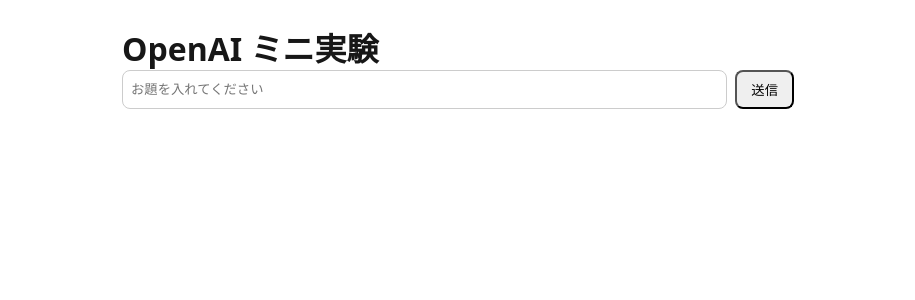
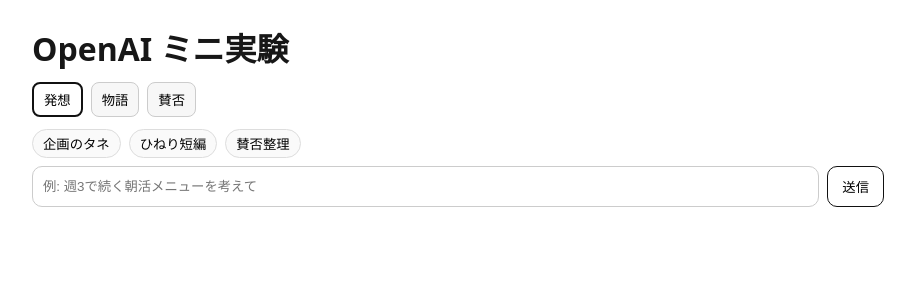
Before and after one commit to daligucheng/my-app, a Next.js app: page / in a window 1280 px wide. Shown: the top 300 px of the page, without its empty margins (182-1097 px from the left). Built offline with nearby package versions, Linux system fonts and the light colour scheme.

Commit message:
feat: system prompt + 3モード + プリセット

```diff
--- a/app/api/ai/route.ts
+++ b/app/api/ai/route.ts
@@ -1,12 +1,33 @@
 import OpenAI from "openai";
+
 const client = new OpenAI({ apiKey: process.env.OPENAI_API_KEY });
 
 export async function POST(req: Request) {
-  const { prompt } = await req.json();
-  const completion = await client.chat.completions.create({
-    model: "gpt-4o-mini",
-    messages: [{ role: "user", content: prompt ?? "こんにちは" }],
-  });
-  const text = completion.choices?.[0]?.message?.content ?? "";
-  return Response.json({ text });
+  try {
+    const { prompt, mode } = await req.json();
+
+    const system =
+      mode === "story"
+        ? "あなたはショートショート作家。日本語で300〜500文字、ラスト1行にひねり。難しい言葉は避け、比喩は1つだけ。"
+        : mode === "debate"
+        ? "あなたはモデレーター。お題について賛成3点・反対3点を見出しつき箇条書き→最後に折衷案1つを示す。各点は具体例つきで2行以内。"
+        : "あなたは発想支援コーチ。お題からユースケースを3個、各2行以内で具体例・道具・一歩目を混ぜて日本語で提案。";
+
+    const completion = await client.chat.completions.create({
+      model: "gpt-4o-mini",
+      temperature: 0.7,
+      messages: [
+        { role: "system", content: system },
+        { role: "user", content: String(prompt ?? "") }
+      ],
+    });
+
+    const text = completion.choices?.[0]?.message?.content ?? "";
+    return Response.json({ text });
+  } catch (e: any) {
+    return new Response(JSON.stringify({ error: e?.message ?? "unknown error" }), {
+      status: 500,
+      headers: { "Content-Type": "application/json" },
+    });
+  }
 }
--- a/app/page.tsx
+++ b/app/page.tsx
@@ -1,19 +1,84 @@
 'use client';
 import { useState } from 'react';
+
+type Mode = 'ideas' | 'story' | 'debate';
+
 export default function Home() {
-  const [prompt, setPrompt] = useState(''); const [out, setOut] = useState('');
+  const [prompt, setPrompt] = useState('');
+  const [out, setOut] = useState('');
+  const [mode, setMode] = useState<Mode>('ideas');
+  const [loading, setLoading] = useState(false);
+
   async function onSubmit(e: React.FormEvent) {
     e.preventDefault();
-    const res = await fetch('/api/ai',{method:'POST',headers:{'Content-Type':'application/json'},body:JSON.stringify({prompt})});
-    const data = await res.json(); setOut(data.text ?? '(no text)');
+    setLoading(true);
+    setOut('');
+    try {
+      const res = await fetch('/api/ai', {
+        method: 'POST',
+        headers: { 'Content-Type': 'application/json' },
+        body: JSON.stringify({ prompt, mode })
+      });
+      const data = await res.json();
+      setOut(data.text ?? '(no text)');
+    } catch (err: any) {
+      setOut('Error: ' + (err?.message ?? String(err)));
+    } finally {
+      setLoading(false);
+    }
   }
-  return (<main style={{padding:24,maxWidth:720,margin:'0 auto',fontFamily:'system-ui'}}>
-    <h1>OpenAI ミニ実験</h1>
-    <form onSubmit={onSubmit} style={{display:'flex',gap:8,marginBottom:16}}>
-      <input value={prompt} onChange={e=>setPrompt(e.target.value)} placeholder="お題を入れてください"
-        style={{flex:1,padding:8,border:'1px solid #ccc',borderRadius:8}}/>
-      <button type="submit" style={{padding:'8px 14px',borderRadius:8}}>送信</button>
-    </form>
-    <pre style={{whiteSpace:'pre-wrap'}}>{out}</pre>
-  </main>);
+
+  const presets: Array<[string, string, Mode?]> = [
+    ['企画のタネ', '「自宅で運動」をテーマに収益化のアイデアを', 'ideas'],
+    ['ひねり短編', '傘をモチーフにショートショートを', 'story'],
+    ['賛否整理', 'オフィス完全出社の是非を論じて', 'debate'],
+  ];
+
+  return (
+    <main style={{ padding: 24, maxWidth: 900, margin: '0 auto', fontFamily: 'system-ui' }}>
+      <h1>OpenAI ミニ実験</h1>
+
+      {/* モード切替 */}
+      <div style={{ display: 'flex', gap: 8, margin: '12px 0' }}>
+        {(['ideas','story','debate'] as Mode[]).map(m => (
+          <button key={m}
+            onClick={() => setMode(m)}
+            style={{
+              padding: '6px 10px', borderRadius: 8,
+              border: mode === m ? '2px solid #111' : '1px solid #ccc',
+              background: mode === m ? '#fff' : '#f7f7f7', cursor: 'pointer'
+            }}>
+            {m === 'ideas' ? '発想' : m === 'story' ? '物語' : '賛否'}
+          </button>
+        ))}
+      </div>
+
+      {/* プリセット */}
+      <div style={{ display: 'flex', gap: 8, flexWrap: 'wrap', marginBottom: 8 }}>
+        {presets.map(([label, text, m]) => (
+          <button key={label}
+            onClick={() => { if (m) setMode(m); setPrompt(text); }}
+            style={{ padding: '4px 10px', borderRadius: 999, border: '1px solid #ddd', background: '#fafafa', cursor: 'pointer' }}>
+            {label}
+          </button>
+        ))}
+      </div>
+
+      {/* 入力フォーム */}
+      <form onSubmit={onSubmit} style={{ display: 'flex', gap: 8, marginBottom: 16 }}>
+        <input
+          value={prompt}
+          onChange={(e) => setPrompt(e.target.value)}
+          placeholder="例: 週3で続く朝活メニューを考えて"
+          style={{ flex: 1, padding: 10, border: '1px solid #ccc', borderRadius: 10 }}
+        />
+        <button type="submit" disabled={loading}
+          style={{ padding: '10px 14px', borderRadius: 10, border: '1px solid #111', background: loading ? '#eee' : '#fff' }}>
+          {loading ? '生成中…' : '送信'}
+        </button>
+      </form>
+
+      <pre style={{ whiteSpace: 'pre-wrap', lineHeight: 1.6 }}>{out}</pre>
+    </main>
+  );
 }
```
